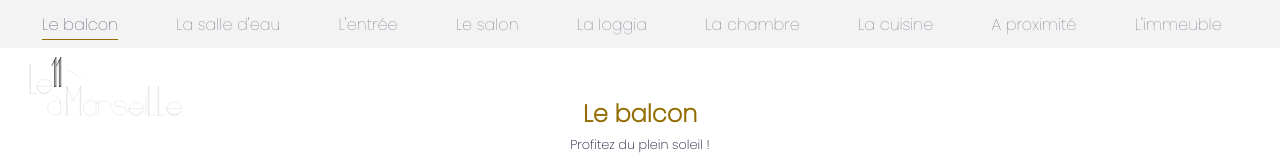
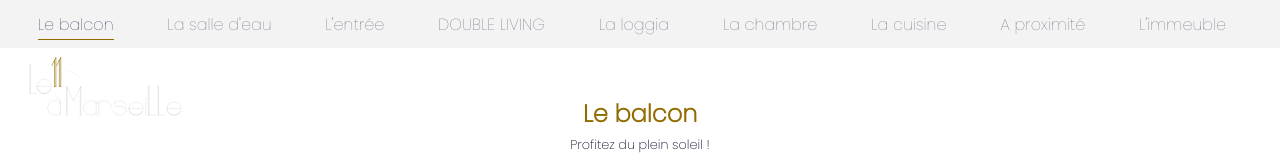
Before and after one commit to Edouard-LARROCHE/Le-11-Marseille, a React (Vite) app: page /image/balcony in a window 1280 px wide. Shown: the top 160 px of the page. Built offline with nearby package versions, Linux system fonts and the light colour scheme; a web font is replaced by a local one.

Commit message:
update color, text etc

```diff
--- a/src/components/layout/layout.jsx
+++ b/src/components/layout/layout.jsx
@@ -187,7 +187,8 @@ const Layout = () => {
 					<div className="content-top-right">
 						<div className="content-top-right-title">
 							<h1>
-								Le 11 à Marseille <div className="line" />
+								Le <span className="custom-size">11</span> à
+								Marseille <div className="line" />
 							</h1>
 						</div>
 						<div className="content-top-right-description">
@@ -219,7 +220,7 @@ const Layout = () => {
 								Ici, des peintres ont travaillé une palettes de
 								couleurs diverses afin de proposer un
 								environement à la fois apaisant, lumineux et
-								rafiné. Les matériaux ainsi que le mobilié ont
+								rafiné. Les matériaux ainsi que le mobilier ont
 								été selectionnés avec le plus grand soin pour
 								concevoir l'ameublement et la décoration
 								d'intérieur de ce magnifique cocon au coeur de
--- a/src/components/layout/layout.scss
+++ b/src/components/layout/layout.scss
@@ -27,15 +27,15 @@
 				width: 100%;
 				height: 100%;
 				object-fit: cover;
-				object-position: center;
+				object-position: center 80%;
 			}
 
 			svg {
 				width: 100%;
 				height: 100%;
 				position: absolute;
-				top: -7rem;
-				left: 0;
+				top: -5rem;
+				left: 3rem;
 
 				g {
 					g {
@@ -53,15 +53,14 @@
 							#g280 {
 								path {
 									stroke: $gold-yellow !important;
+									stroke-width: 0.3rem !important;
 								}
 							}
 
-							#g136,
-							#g132,
-							#g140,
-							#g144 {
+							> {
 								path {
-									stroke: $grey-snow !important;
+									stroke: $vanta-black !important;
+									stroke-width: 0.2rem !important;
 								}
 							}
 						}
@@ -76,7 +75,7 @@
 		z-index: 2;
 		background-color: $white;
 		color: $brand-black;
-		padding: 2rem 0 0 0;
+		padding: 0;
 
 		.content-top {
 			width: 100%;
@@ -191,6 +190,11 @@
 						font-size: 2.5rem;
 						font-style: italic;
 						letter-spacing: 0.4rem;
+						line-height: 4rem;
+
+						.custom-size {
+							font-size: 6rem;
+						}
 
 						.line {
 							background-color: $gold-yellow;
--- a/src/data/picturesData.jsx
+++ b/src/data/picturesData.jsx
@@ -151,72 +151,72 @@ const picturesData = {
 	livingroom: [
 		{
 			id: 12,
-			title: "Le salon",
-			desc: `Le séjour et la salle à manger, deux beaux espaces de vie plein sud, chics et lumineux
+			title: "DOUBLE LIVING",
+			desc: `Le séjour et la salle à manger, deux beaux espaces de vie plein sud, chics et lumineux.
 			Un canapé convertible en lit d'appoint`,
 			imageUrl: PicLivingroom1,
 			key: "livingroom",
 		},
 		{
 			id: 13,
-			title: "Le salon",
-			desc: `Le séjour et la salle à manger, deux beaux espaces de vie plein sud, chics et lumineux
+			title: "DOUBLE LIVING",
+			desc: `Le séjour et la salle à manger, deux beaux espaces de vie plein sud, chics et lumineux.
 			Un canapé convertible en lit d'appoint`,
 			imageUrl: PicLivingroom2,
 			key: "livingroom",
 		},
 		{
 			id: 14,
-			title: "Le salon",
-			desc: `Le séjour et la salle à manger, deux beaux espaces de vie plein sud, chics et lumineux
+			title: "DOUBLE LIVING",
+			desc: `Le séjour et la salle à manger, deux beaux espaces de vie plein sud, chics et lumineux.
 			Un canapé convertible en lit d'appoint`,
 			imageUrl: PicLivingroom3,
 			key: "livingroom",
 		},
 		{
 			id: 15,
-			title: "Le salon",
-			desc: `Le séjour et la salle à manger, deux beaux espaces de vie plein sud, chics et lumineux
+			title: "DOUBLE LIVING",
+			desc: `Le séjour et la salle à manger, deux beaux espaces de vie plein sud, chics et lumineux.
 			Un canapé convertible en lit d'appoint`,
 			imageUrl: PicLivingroom4,
 			key: "livingroom",
 		},
 		{
 			id: 16,
-			title: "Le salon",
-			desc: `Le séjour et la salle à manger, deux beaux espaces de vie plein sud, chics et lumineux
+			title: "DOUBLE LIVING",
+			desc: `Le séjour et la salle à manger, deux beaux espaces de vie plein sud, chics et lumineux.
 			Un canapé convertible en lit d'appoint`,
 			imageUrl: PicLivingroom5,
 			key: "livingroom",
 		},
 		{
 			id: 17,
-			title: "Le salon",
-			desc: `Le séjour et la salle à manger, deux beaux espaces de vie plein sud, chics et lumineux
+			title: "DOUBLE LIVING",
+			desc: `Le séjour et la salle à manger, deux beaux espaces de vie plein sud, chics et lumineux.
 			Un canapé convertible en lit d'appoint`,
 			imageUrl: PicLivingroom6,
 			key: "livingroom",
 		},
 		{
 			id: 18,
-			title: "Le salon",
-			desc: `Le séjour et la salle à manger, deux beaux espaces de vie plein sud, chics et lumineux
+			title: "DOUBLE LIVING",
+			desc: `Le séjour et la salle à manger, deux beaux espaces de vie plein sud, chics et lumineux.
 			Un canapé convertible en lit d'appoint`,
 			imageUrl: PicLivingroom7,
 			key: "livingroom",
 		},
 		{
 			id: 19,
-			title: "Le salon",
-			desc: `Le séjour et la salle à manger, deux beaux espaces de vie plein sud, chics et lumineux
+			title: "DOUBLE LIVING",
+			desc: `Le séjour et la salle à manger, deux beaux espaces de vie plein sud, chics et lumineux.
 			Un canapé convertible en lit d'appoint`,
 			imageUrl: PicLivingroom8,
 			key: "livingroom",
 		},
 		{
 			id: 20,
-			title: "Le salon",
-			desc: `Le séjour et la salle à manger, deux beaux espaces de vie plein sud, chics et lumineux
+			title: "DOUBLE LIVING",
+			desc: `Le séjour et la salle à manger, deux beaux espaces de vie plein sud, chics et lumineux.
 			Un canapé convertible en lit d'appoint`,
 			imageUrl: PicLivingroom9,
 			key: "livingroom",
@@ -226,7 +226,7 @@ const picturesData = {
 		{
 			id: 21,
 			title: "La loggia",
-			desc: `Située en retrait, accessible par la chambre et la cuisine, est un lieu de
+			desc: `Située en retrait, accessible par la chambre et la cuisine, cet espace est un lieu de
 			repos avec une large baie vitrée qui découvre une vue calme et dégagée.`,
 			imageUrl: PicLoggia1,
 			key: "loggia",
@@ -234,7 +234,7 @@ const picturesData = {
 		{
 			id: 22,
 			title: "La loggia",
-			desc: `Située en retrait, accessible par la chambre et la cuisine, est un lieu de
+			desc: `Située en retrait, accessible par la chambre et la cuisine, cet espace est un lieu de
 			repos avec une large baie vitrée qui découvre une vue calme et dégagée.`,
 			imageUrl: PicLoggia2,
 			key: "loggia",
@@ -242,7 +242,7 @@ const picturesData = {
 		{
 			id: 23,
 			title: "La loggia",
-			desc: `Située en retrait, accessible par la chambre et la cuisine, est un lieu de
+			desc: `Située en retrait, accessible par la chambre et la cuisine, cet espace est un lieu de
 			repos avec une large baie vitrée qui découvre une vue calme et dégagée.`,
 			imageUrl: PicLoggia3,
 			key: "loggia",
--- a/src/pages/CGL/cgl.scss
+++ b/src/pages/CGL/cgl.scss
@@ -10,6 +10,28 @@
 		position: absolute;
 		top: -30rem;
 		left: 0;
+
+		g {
+			g {
+				g {
+					#g240,
+					#g236,
+					#g228,
+					#g224,
+					#g220,
+					#g216,
+					#g212,
+					#g208,
+					#g232,
+					#g244,
+					#g280 {
+						path {
+							stroke: $gold-yellow !important;
+						}
+					}
+				}
+			}
+		}
 	}
 
 	.back-home {
--- a/src/pages/confidentiality/confidentiality.scss
+++ b/src/pages/confidentiality/confidentiality.scss
@@ -10,6 +10,28 @@
 		position: absolute;
 		top: -30rem;
 		left: 0;
+
+		g {
+			g {
+				g {
+					#g240,
+					#g236,
+					#g228,
+					#g224,
+					#g220,
+					#g216,
+					#g212,
+					#g208,
+					#g232,
+					#g244,
+					#g280 {
+						path {
+							stroke: $gold-yellow !important;
+						}
+					}
+				}
+			}
+		}
 	}
 
 	.back-home {
--- a/src/pages/description/description.jsx
+++ b/src/pages/description/description.jsx
@@ -44,8 +44,8 @@ const Description = () => {
 			- Accès badge Vigick
 			<br/>
 			- Porte blindée 7 points à l’entrée.`,
-			description2: `Mise à dispo d’un <span class="higtlight">BOX VOITURE</span> (facturation supplémentaire à la journée) à 4mn à
-			pieds de l’appartement`,
+			description2: `Un <span class="higtlight">box privatif</span> pour votre voiture, à 300 mètres de l’appartement
+			Accès direct sur la rue, <span class="higtlight">ouverture télécommandée</span>`,
 		},
 		{
 			title: "Informations générales",
@@ -69,6 +69,7 @@ const Description = () => {
 			- Le <span class="higtlight">bail mobilité</span> : la formule idéale pour les déplacements professionnels.
 			<br/>
 			- Le <span class="higtlight">bail civil</span> : le contrat locatif adapté aux courtes durées.
+			<br/>
 			<span class="underline">La durée minimum de location est d’1 semaine.</span>`,
 		},
 		{
@@ -215,7 +216,7 @@ const Description = () => {
 											<div className="icon-container">
 												<Train />
 											</div>
-											<span>20 min</span>
+											<span>10 min</span>
 										</li>
 										<li>
 											<div className="icon-container">
@@ -227,7 +228,7 @@ const Description = () => {
 											<div className="icon-container">
 												<RunningMan />
 											</div>
-											<span>27 min</span>
+											<span>20 min</span>
 										</li>
 									</ul>
 									<p className="tram-container">
--- a/src/pages/imagePages/imagePages.scss
+++ b/src/pages/imagePages/imagePages.scss
@@ -10,6 +10,28 @@
 		position: absolute;
 		top: -1rem;
 		left: 0;
+
+		g {
+			g {
+				g {
+					#g240,
+					#g236,
+					#g228,
+					#g224,
+					#g220,
+					#g216,
+					#g212,
+					#g208,
+					#g232,
+					#g244,
+					#g280 {
+						path {
+							stroke: $gold-yellow !important;
+						}
+					}
+				}
+			}
+		}
 	}
 
 	.container-text {
--- a/src/pages/legalNotices/legalNotices.scss
+++ b/src/pages/legalNotices/legalNotices.scss
@@ -10,6 +10,28 @@
 		position: absolute;
 		top: -30rem;
 		left: 0;
+
+		g {
+			g {
+				g {
+					#g240,
+					#g236,
+					#g228,
+					#g224,
+					#g220,
+					#g216,
+					#g212,
+					#g208,
+					#g232,
+					#g244,
+					#g280 {
+						path {
+							stroke: $gold-yellow !important;
+						}
+					}
+				}
+			}
+		}
 	}
 
 	.back-home {
```
